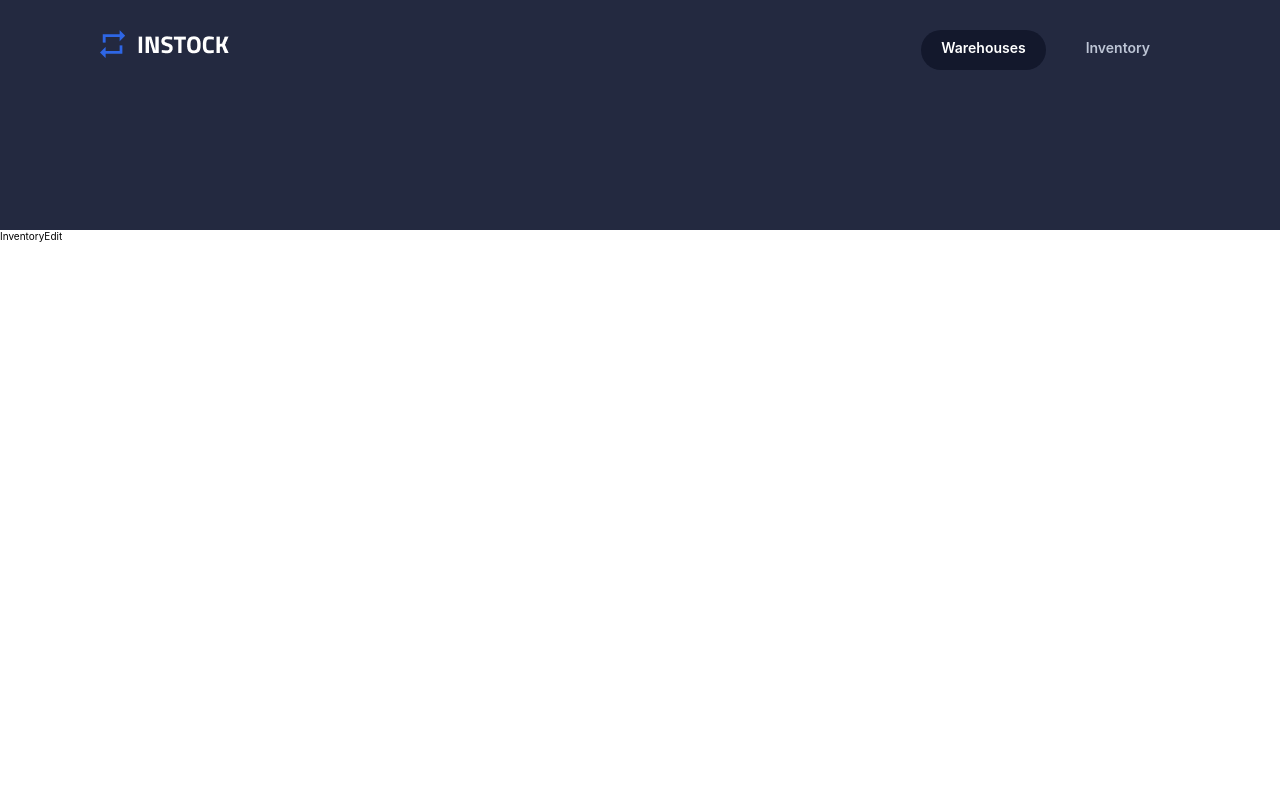
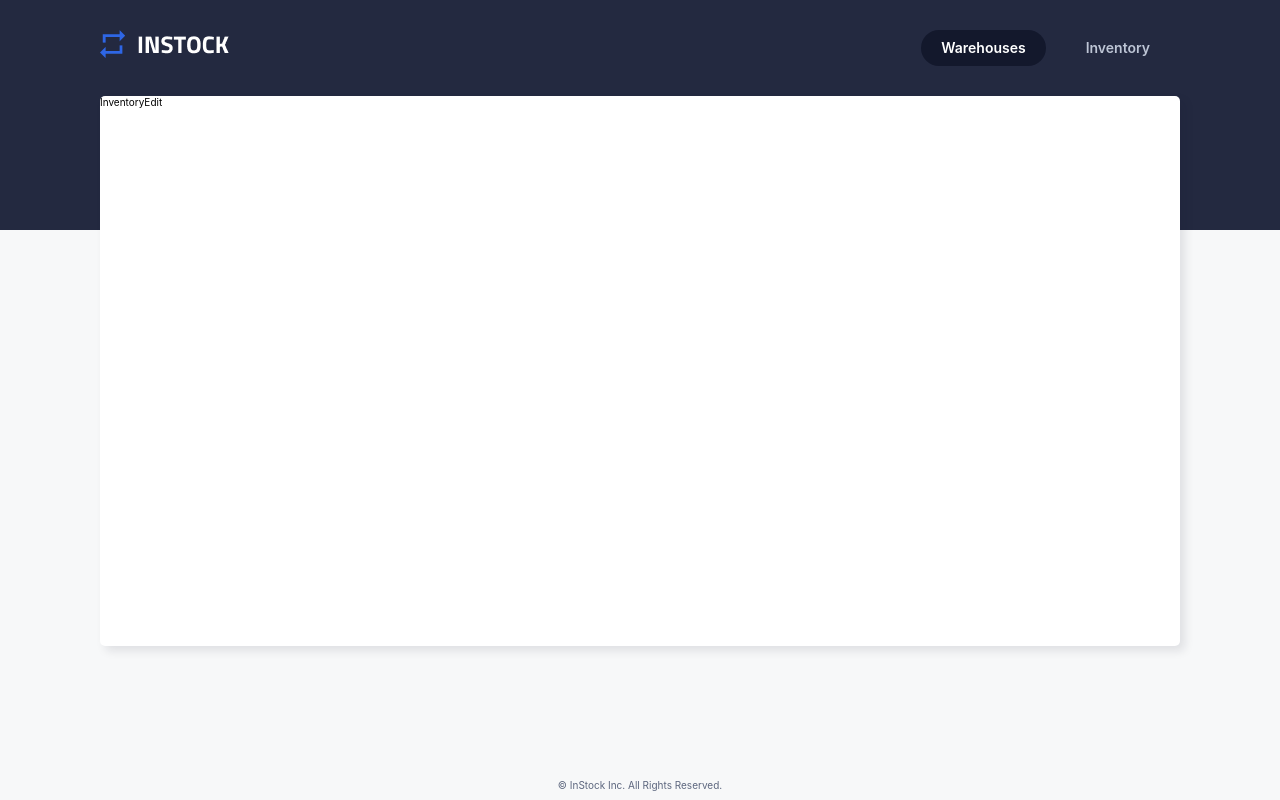
Before and after one commit to 21mustafa/in-stock, a React (Create React App) app: page /inventory/edit in a window 1280 px wide. Built offline with nearby package versions, Linux system fonts and the light colour scheme.

Commit message:
Add style

```diff
--- a/src/App.jsx
+++ b/src/App.jsx
@@ -7,10 +7,12 @@ import InventoryList from "./pages/InventoryList/InventoryList";
 import InventoryDetail from "./pages/InventoryDetail/InventoryDetail";
 import InventoryEdit from "./pages/InventoryEdit/InventoryEdit";
 import Header from "./components/Header/Header";
+import Footer from "./components/Footer/Footer";
 
 function App() {
   return (
     <div className="app">
+      <div className="app__background" />
       <BrowserRouter>
         <div className="content">
           <Header />
@@ -24,9 +26,9 @@ function App() {
               <Route path="/inventory/edit" element={<InventoryEdit />} />
             </Routes>
           </main>
-          {/* footer */}
         </div>
       </BrowserRouter>
+      <Footer />
     </div>
   );
 }
--- a/src/App.scss
+++ b/src/App.scss
@@ -29,7 +29,31 @@ body {
 
 .content {
   background-color: $background-colors-2;
+  height: 100vh;
+
+  @include tablet {
+    padding: 0 3rem;
+  }
+
+  @include desktop {
+    padding: 0 10rem;
+  }
+
   &__main {
     background-color: $primary-colors-3;
+    min-height: 55rem;
+    position: relative;
+    width: 100%;
+    border-radius: 5px;
+    box-shadow: 5px 5px 10px 0 #13182c1a;
+    margin-top: 3rem;
   }
 }
+
+.app__background {
+  background-color: $background-colors-1;
+  height: 23rem;
+  position: absolute;
+  top: 0;
+  width: 100%;
+}
--- a/src/components/Footer/Footer.scss
+++ b/src/components/Footer/Footer.scss
@@ -7,6 +7,9 @@
   justify-content: center;
   align-items: center;
   height: 2.5rem;
+  position: absolute;
+  bottom: 0;
+  width: 100%;
   @include desktop {
     height: 3rem;
   }
--- a/src/components/Header/Header.scss
+++ b/src/components/Header/Header.scss
@@ -2,17 +2,10 @@
 @use "../../styles/partials/variables" as *;
 
 .header {
-    background-color: $background-colors-1;
-    height: 23rem;
-
+    position: relative;
     @include tablet {
         display: flex;
         justify-content: space-between;
-        padding: 0 3rem;
-    }
-
-    @include desktop {
-        padding: 0 10rem;
     }
 
     &__logo {
```
